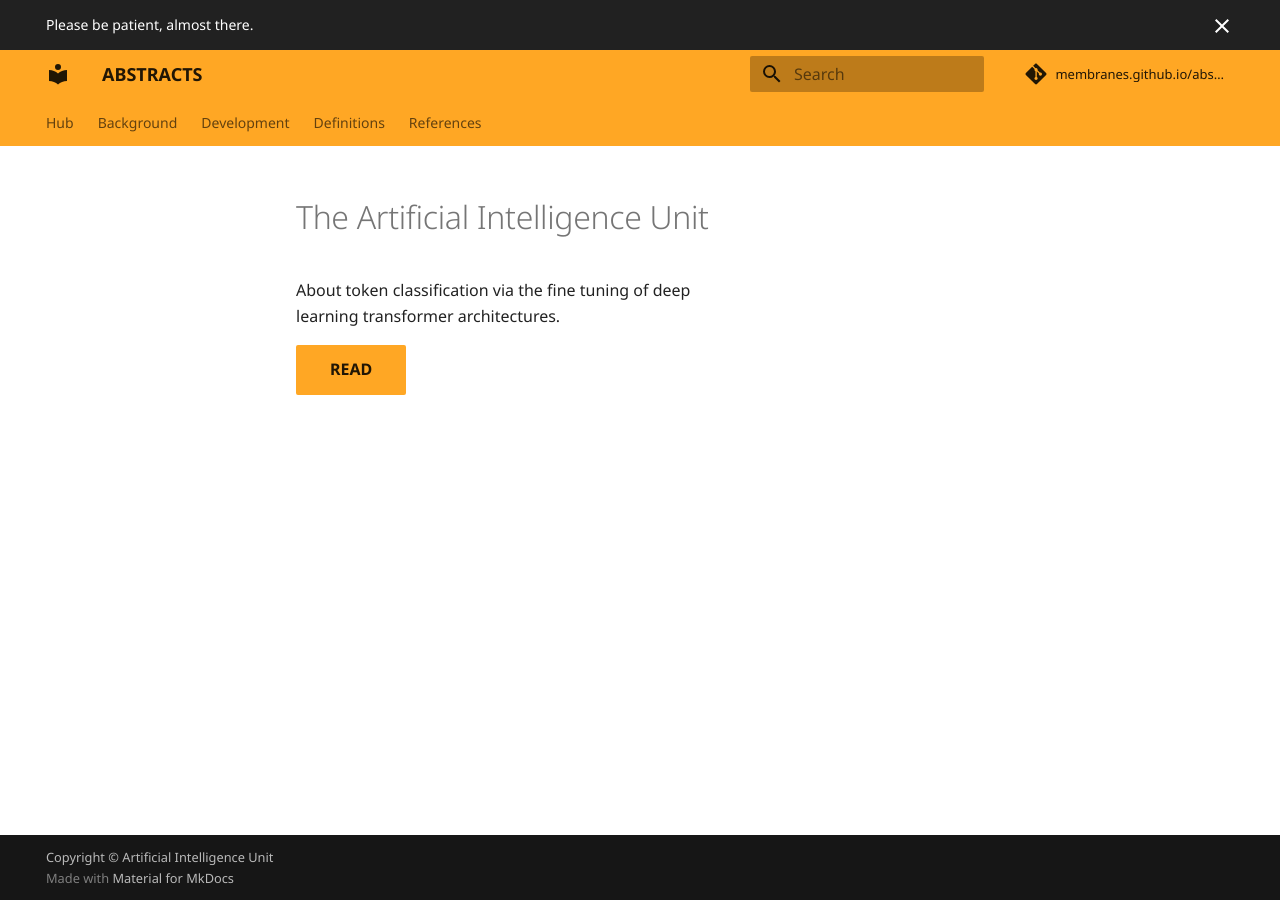
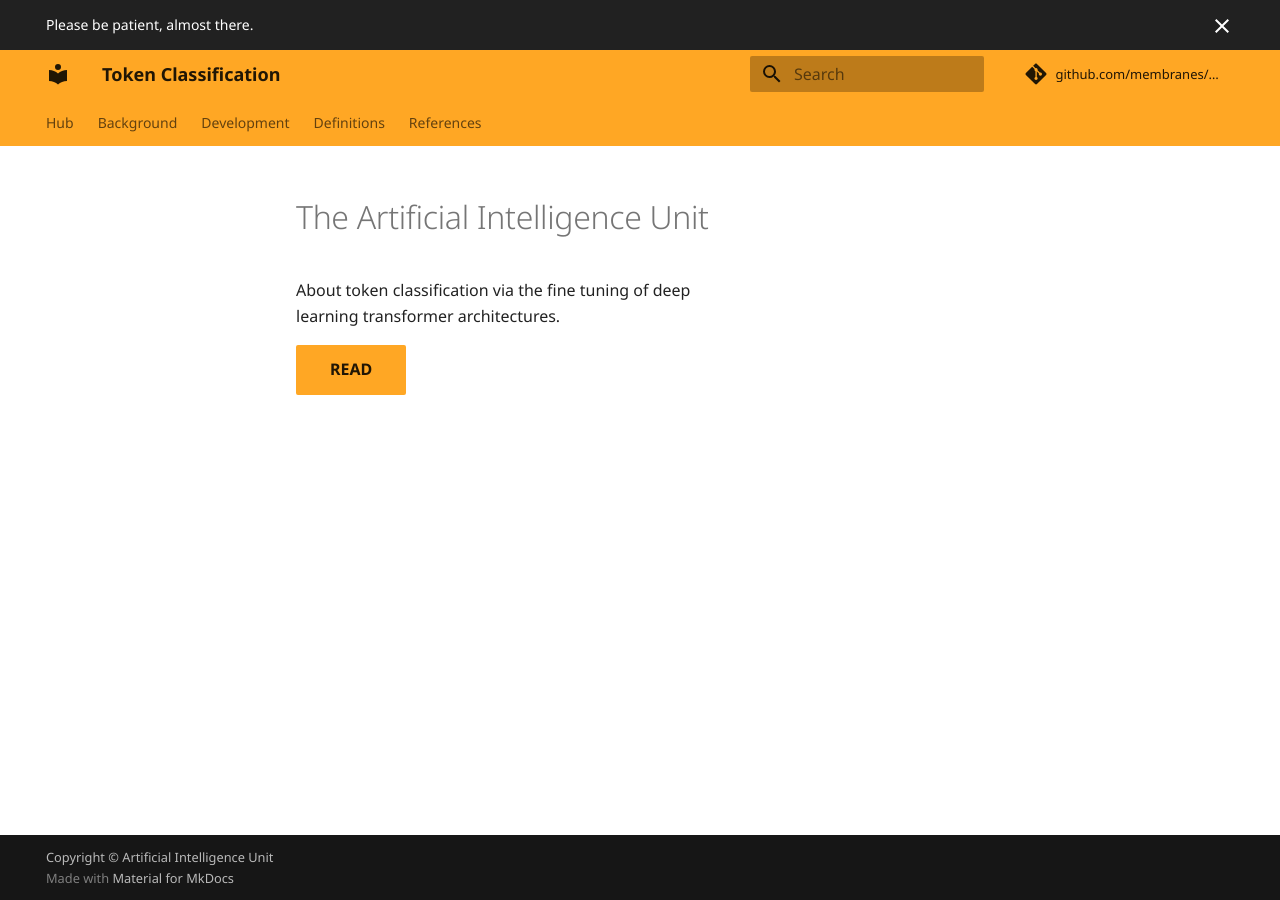
Before and after one commit to membranes/abstracts, an MkDocs documentation site: the page built from docs/index.md, in a window 1280 px wide. Built offline with MkDocs 1.6.1 and Material for MkDocs 9.7.7, drawn with Linux system fonts in a browser that asks for light colours; comment, search, counter and statistics services are not loaded.

Commit message:
Update mkdocs.yml

```diff
--- a/mkdocs.yml
+++ b/mkdocs.yml
@@ -1,13 +1,13 @@
 # Preliminaries
-site_name: ABSTRACTS
+site_name: Token Classification
 site_url: https://membranes.github.io/abstracts
 site_author: Artificial Intelligence Unit
 site_description: About token classification via the fine tuning of deep learning transformer architectures.
 
 
 # Repository
-repo_name: membranes.github.io/abstracts
-repo_url: https://membranes.github.io/abstracts
+repo_name: github.com/membranes/abstracts
+repo_url: https://github.com/membranes/abstracts
 
 
 # Copyright
```
